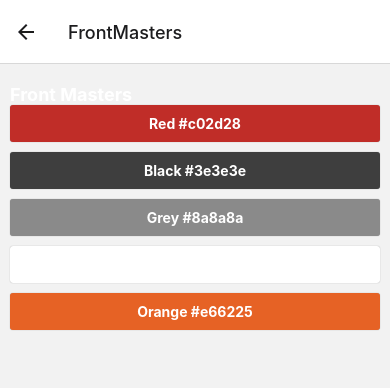
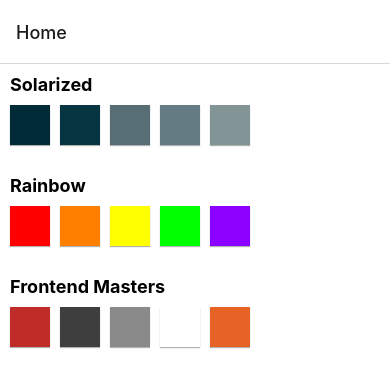
Before and after one commit to mayura-andrew/intro-to-reactnative, a React Native app: screen /FrontMasters in a window 390 px wide. Shown: the top 388 px of the page. Built offline with nearby package versions, Linux system fonts and the light colour scheme.

Commit message:
nagivation ex4

```diff
--- a/App.js
+++ b/App.js
@@ -1,29 +1,25 @@
+import 'react-native-gesture-handler';
+import React from 'react';
+import { NavigationContainer } from '@react-navigation/native';
+import { createStackNavigator } from '@react-navigation/stack';
 import Home from './screens/Home';
 import ColorPalette from './screens/ColorPalette';
-import { createStackNavigator } from '@react-navigation/stack';
-import { NavigationContainer } from '@react-navigation/native';
-import 'react-native-gesture-handler';
-import React from 'react';
-import Rainbow from './screens/Rainbow';
-import FrontMasters from './screens/FrontMasters';
 
 const Stack = createStackNavigator();
 
-
 const App = () => {
   return (
-
     <NavigationContainer>
       <Stack.Navigator>
         <Stack.Screen name="Home" component={Home} />
-        <Stack.Screen name="ColorPalette" component={ColorPalette} />
-        <Stack.Screen name="Rainbow" component={Rainbow} />
-        <Stack.Screen name="FrontMasters" component={FrontMasters} />
+        <Stack.Screen
+          name="ColorPalette"
+          component={ColorPalette}
+          options={({ route }) => ({ title: route.params.paletteName })}
+        />
       </Stack.Navigator>
     </NavigationContainer>
-
   );
-
-}
+};
 
 export default App;
--- a/components/ColorBox.js
+++ b/components/ColorBox.js
@@ -1,16 +1,21 @@
 import React from 'react';
-import { View, Text, StyleSheet }  from 'react-native';
+import { View, Text, StyleSheet } from 'react-native';
 
-
-const ColorBox = props =>{
-
+const ColorBox = props => {
   const colorStyle = {
     backgroundColor: props.hexCode,
   };
 
-    return(
+  const textStyle = {
+    color:
+      parseInt(props.hexCode.replace('#', ''), 16) > 0xffffff / 1.1
+        ? 'black'
+        : 'white',
+  };
+
+  return (
     <View style={[styles.box, colorStyle]}>
-            <Text style={styles.text}>
+      <Text style={[styles.text, textStyle]}>
         {props.colorName} {props.hexCode}
       </Text>
     </View>
@@ -25,14 +30,14 @@
     alignItems: 'center',
     marginBottom: 10,
     shadowColor: '#000',
-        shadowOffset: { width: 0, height: 0},
-        shadowOpacity: 0.4,
+    shadowOffset: { width: 0, height: 1 },
+    shadowOpacity: 0.3,
     shadowRadius: 1,
-        elevation: 5,
+    elevation: 2,
   },
   text: {
+    fontWeight: 'bold',
     color: 'white',
-        fontWeight: 'bold',
   },
 });
 
--- a/components/PalettePreview.js
+++ b/components/PalettePreview.js
@@ -1,17 +1,48 @@
-// import React from 'react';
-// import {
-//     StyleSheet,
-//     FlatList,
-//     TouchableOpacity,
-//     Text,
-//     View,
-// } from 'react-native';
+import React from 'react';
+import {
+  StyleSheet,
+  FlatList,
+  TouchableOpacity,
+  Text,
+  View,
+} from 'react-native';
 
+const PalettePreview = ({ palette, onPress }) => {
+  return (
+    <TouchableOpacity onPress={onPress}>
+      <Text style={styles.heading}>{palette.paletteName}</Text>
+      <FlatList
+        style={styles.list}
+        data={palette.colors.slice(0, 5)}
+        keyExtractor={item => item.colorName}
+        renderItem={({ item }) => (
+          <View style={[styles.color, { backgroundColor: item.hexCode }]} />
+        )}
+      />
+    </TouchableOpacity>
+  );
+};
 
-// const PalettePreview = ({ onPress, colorPalette }) => {
-//     return (
-//         <TouchableOpacity onPress={onPress}>
-//             <Text style={styles.heading}
-//     )
+const styles = StyleSheet.create({
+  heading: {
+    fontSize: 18,
+    fontWeight: 'bold',
+    marginBottom: 10,
+  },
+  list: {
+    flexDirection: 'row',
+    marginBottom: 30,
+  },
+  color: {
+    shadowColor: '#000',
+    shadowOffset: { width: 0, height: 1 },
+    shadowOpacity: 0.3,
+    shadowRadius: 1,
+    elevation: 2,
+    height: 40,
+    width: 40,
+    marginRight: 10,
+  },
+});
 
-//this is not include for my solution
+export default PalettePreview;
--- a/screens/ColorPalette.js
+++ b/screens/ColorPalette.js
@@ -5,58 +5,20 @@
 import ColorBox from '../components/ColorBox';
 
 
-const Color = props =>{
-  return (
-    <NavigationContainer>
-    <View style = {styles.color}>
-      <Text style = {styles.text}>{props.name}</Text>
-    </View>
-    </NavigationContainer>
-  );
-}
+const ColorPalette = ({route}) =>{
+    const { colors } = route.params;
 
-const COLORS = [
-  { colorName: 'Base03', hexCode: '#002b36' },
-  { colorName: 'Base02', hexCode: '#073642' },
-  { colorName: 'Base01', hexCode: '#586e75' },
-  { colorName: 'Base00', hexCode: '#657b83' },
-  { colorName: 'Base0', hexCode: '#839496' },
-  { colorName: 'Base1', hexCode: '#93a1a1' },
-  { colorName: 'Base2', hexCode: '#eee8d5' },
-  { colorName: 'Base3', hexCode: '#fdf6e3' },
-  { colorName: 'Yellow', hexCode: '#b58900' },
-  { colorName: 'Orange', hexCode: '#cb4b16' },
-  { colorName: 'Red', hexCode: '#dc322f' },
-  { colorName: 'Magenta', hexCode: '#d33682' },
-  { colorName: 'Violet', hexCode: '#6c71c4' },
-  { colorName: 'Blue', hexCode: '#268bd2' },
-  { colorName: 'Cyan', hexCode: '#2aa198' },
-  { colorName: 'Green', hexCode: '#859900' },
-];
-
-
-const FRONTEND_MASTERS = [
-    { colorName: 'Red', hexCode: '#c02d28' },
-    { colorName: 'Black', hexCode: '#3e3e3e' },
-    { colorName: 'Grey', hexCode: '#8a8a8a' },
-    { colorName: 'White', hexCode: '#ffffff' },
-    { colorName: 'Orange', hexCode: '#e66225' },
-];
-
-const ColorPalette = () => {
-  return (
-    <SafeAreaView style={styles.container}>
-    <FlatList style = {styles.container}
-    data={COLORS}
-    keyExtractor={item => item.hexCode}
-    renderItem={({ item }) => ( <ColorBox hexCode={item.hexCode} colorName={item.colorName} />
-    )}
-    ListHeaderComponent={<Text style={styles.heading}>Solarized</Text>} />
-    </SafeAreaView>
-  );
+    return (
+        <FlatList
+        style = {styles.container}
+        data={colors}
+        keyExtractor={item => item.hexCode}
+        renderItem={({ item }) => ( <ColorBox hexCode={item.hexCode} colorName={item.colorName} />
+        )}
+        />
+    );
 
 }
-
 
 
 
@@ -79,7 +41,9 @@
   heading:{
     fontSize: 18,
     fontWeight: 'bold',
-    color: 'white',
+    color: 'black',
+    marginBottom: 10,
+
   }
 }
 );
--- a/screens/FrontMasters.js
+++ /dev/null
@@ -1,68 +0,0 @@
-import 'react-native-gesture-handler';
-import {  NavigationContainer } from '@react-navigation/native';
-import { StatusBar } from 'expo-status-bar';
-import { StyleSheet,Text, View, SafeAreaView, FlatList } from 'react-native';
-import ColorBox from '../components/ColorBox';
-
-
-const Color = props =>{
-  return (
-    <NavigationContainer>
-    <View style = {styles.color}>
-      <Text style = {styles.text}>{props.name}</Text>
-    </View>
-    </NavigationContainer>
-  );
-}
-
-
-const FRONTEND_MASTERS = [
-    { colorName: 'Red', hexCode: '#c02d28' },
-    { colorName: 'Black', hexCode: '#3e3e3e' },
-    { colorName: 'Grey', hexCode: '#8a8a8a' },
-    { colorName: 'White', hexCode: '#ffffff' },
-    { colorName: 'Orange', hexCode: '#e66225' },
-];
-
-const FrontMasters = () => {
-  return (
-    <SafeAreaView style={styles.container}>
-    <FlatList style = {styles.container}
-    data={FRONTEND_MASTERS}
-    keyExtractor={item => item.hexCode}
-    renderItem={({ item }) => ( <ColorBox hexCode={item.hexCode} colorName={item.colorName} />
-    )}
-    ListHeaderComponent={<Text style={styles.heading}>Front Masters</Text>} />
-    </SafeAreaView>
-  );
-
-}
-
-
-
-
-const styles = StyleSheet.create({
-  container: {
-    paddingHorizontal: 10,
-    paddingTop: 40,
-    paddingTop: 10
-  },
-  text:{
-    color: "white",
-    fontWeight: 'bold',
-  },
-  color:{
-    padding: 10,
-    marginBottom: 10,
-    backgroundColor: "teal",
-    alignItems: 'center',
-  },
-  heading:{
-    fontSize: 18,
-    fontWeight: 'bold',
-    color: 'white',
-  }
-}
-);
-
-export default FrontMasters;
--- a/screens/Home.js
+++ b/screens/Home.js
@@ -1,20 +1,74 @@
 import react from "react";
-import { View, Text, StyleSheet, TouchableOpacity } from "react-native";
+import { StyleSheet, TouchableOpacity } from "react-native";
+import { FlatList } from "react-native";
+import PalettePreview  from "../components/PalettePreview";
+
+
+const SOLARIZED = [
+
+    { colorName: 'Base03', hexCode: '#002b36' },
+  { colorName: 'Base02', hexCode: '#073642' },
+  { colorName: 'Base01', hexCode: '#586e75' },
+  { colorName: 'Base00', hexCode: '#657b83' },
+  { colorName: 'Base0', hexCode: '#839496' },
+  { colorName: 'Base1', hexCode: '#93a1a1' },
+  { colorName: 'Base2', hexCode: '#eee8d5' },
+  { colorName: 'Base3', hexCode: '#fdf6e3' },
+  { colorName: 'Yellow', hexCode: '#b58900' },
+  { colorName: 'Orange', hexCode: '#cb4b16' },
+  { colorName: 'Red', hexCode: '#dc322f' },
+  { colorName: 'Magenta', hexCode: '#d33682' },
+  { colorName: 'Violet', hexCode: '#6c71c4' },
+  { colorName: 'Blue', hexCode: '#268bd2' },
+  { colorName: 'Cyan', hexCode: '#2aa198' },
+  { colorName: 'Green', hexCode: '#859900' },
+];
+
+const RAINBOW = [
+    { colorName: 'Red', hexCode: '#FF0000' },
+    { colorName: 'Orange', hexCode: '#FF7F00' },
+    { colorName: 'Yellow', hexCode: '#FFFF00' },
+    { colorName: 'Green', hexCode: '#00FF00' },
+    { colorName: 'Violet', hexCode: '#8B00FF' },
+];
+  const FRONTEND_MASTERS = [
+    { colorName: 'Red', hexCode: '#c02d28' },
+    { colorName: 'Black', hexCode: '#3e3e3e' },
+    { colorName: 'Grey', hexCode: '#8a8a8a' },
+    { colorName: 'White', hexCode: '#ffffff' },
+    { colorName: 'Orange', hexCode: '#e66225' },
+];
+
+const COLOR_PALETTES = [
+    { paletteName: 'Solarized', colors: SOLARIZED },
+    { paletteName: 'Rainbow', colors: RAINBOW },
+    { paletteName: 'Frontend Masters', colors: FRONTEND_MASTERS },
+];
+
 
 const Home = ({navigation}) => {
     return (
-        <View>
-            <TouchableOpacity onPress={() => navigation.push('ColorPalette')}>
-            <Text>Solarized</Text>
-            </TouchableOpacity>
-            <TouchableOpacity onPress={() => navigation.push('Rainbow')}>
-            <Text>Rainbow</Text>
-            </TouchableOpacity>
-            <TouchableOpacity onPress={() => navigation.push('FrontMasters')}>
-            <Text>Front Masters</Text>
-            </TouchableOpacity>
-        </View>
-    )
-}
+        <FlatList
+        style={styles.list}
+        data={COLOR_PALETTES}
+        keyExtractor={item => item.paletteName}
+        renderItem={({item}) => (
+            <PalettePreview
+            onPress={() => navigation.push('ColorPalette', item)}
+            palette={item}
+            />
+        )}
+        />
+    );
+};
+
+
+const styles = StyleSheet.create({
+    list:{
+        flex:1,
+        padding:10,
+        backgroundColor:'white',
+    }
+});
 
 export default Home;
--- a/screens/Rainbow.js
+++ /dev/null
@@ -1,67 +0,0 @@
-import 'react-native-gesture-handler';
-import {  NavigationContainer } from '@react-navigation/native';
-import { StatusBar } from 'expo-status-bar';
-import { StyleSheet,Text, View, SafeAreaView, FlatList } from 'react-native';
-import ColorBox from '../components/ColorBox';
-
-
-const Color = props =>{
-  return (
-    <NavigationContainer>
-    <View style = {styles.color}>
-      <Text style = {styles.text}>{props.name}</Text>
-    </View>
-    </NavigationContainer>
-  );
-}
-
-
-const RAINBOW = [
-    { colorName: 'Red', hexCode: '#FF0000' },
-    { colorName: 'Orange', hexCode: '#FF7F00' },
-    { colorName: 'Yellow', hexCode: '#FFFF00' },
-    { colorName: 'Green', hexCode: '#00FF00' },
-    { colorName: 'Violet', hexCode: '#8B00FF' },
-  ];
-
-
-const Rainbow = () => {
-  return (
-    <SafeAreaView style={styles.container}>
-    <FlatList style = {styles.container}
-    data={RAINBOW}
-    keyExtractor={item => item.hexCode}
-    renderItem={({ item }) => ( <ColorBox hexCode={item.hexCode} colorName={item.colorName} />
-    )}
-    ListHeaderComponent={<Text style={styles.heading}>Rainbow</Text>} />
-    </SafeAreaView>
-  );
-
-}
-
-
-const styles = StyleSheet.create({
-  container: {
-    paddingHorizontal: 10,
-    paddingTop: 40,
-    paddingTop: 10
-  },
-  text:{
-    color: "white",
-    fontWeight: 'bold',
-  },
-  color:{
-    padding: 10,
-    marginBottom: 10,
-    backgroundColor: "teal",
-    alignItems: 'center',
-  },
-  heading:{
-    fontSize: 18,
-    fontWeight: 'bold',
-    color: 'white',
-  }
-}
-);
-
-export default Rainbow;
```
Lines whose indentation alone changed are shown as unchanged.
